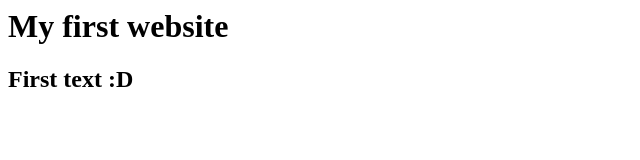
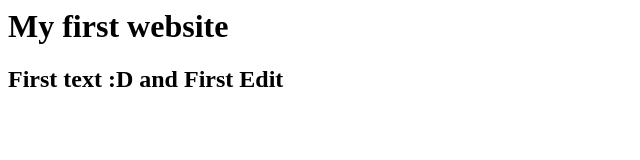
Before and after one commit to sajadys2003/MyFirstWebsite, a plain HTML site: page Portfolio/index.html in a window 1280 px wide. Shown: the whole page, without its empty margins (0-640 px from the left). Drawn offline with Linux system fonts and the light colour scheme.

Commit message:
Update index.html

```diff
--- a/Portfolio/index.html
+++ b/Portfolio/index.html
@@ -1,6 +1,6 @@
 <html>
     <body>
         <h1>My first website</h1>
-        <h2>First text :D</h2>
+        <h2>First text :D and First Edit</h2>
     </body>
 </html>
```
